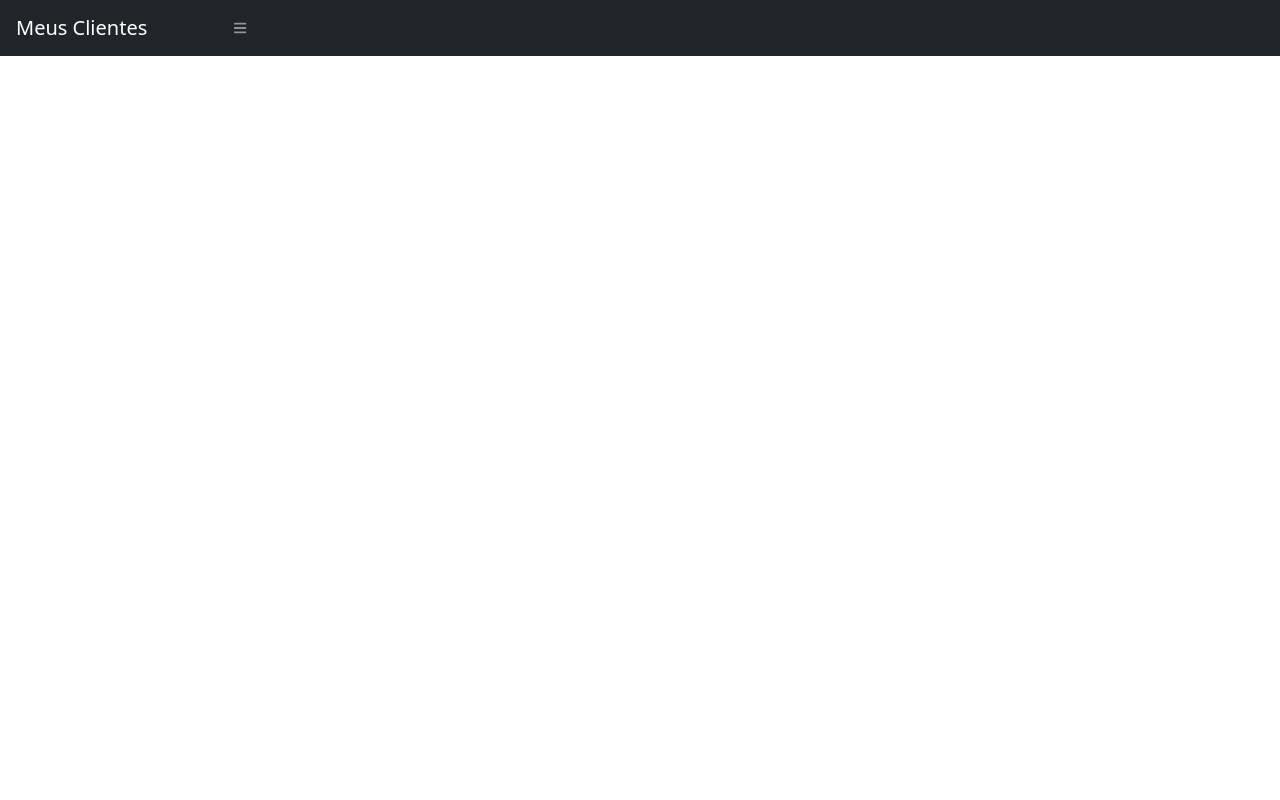
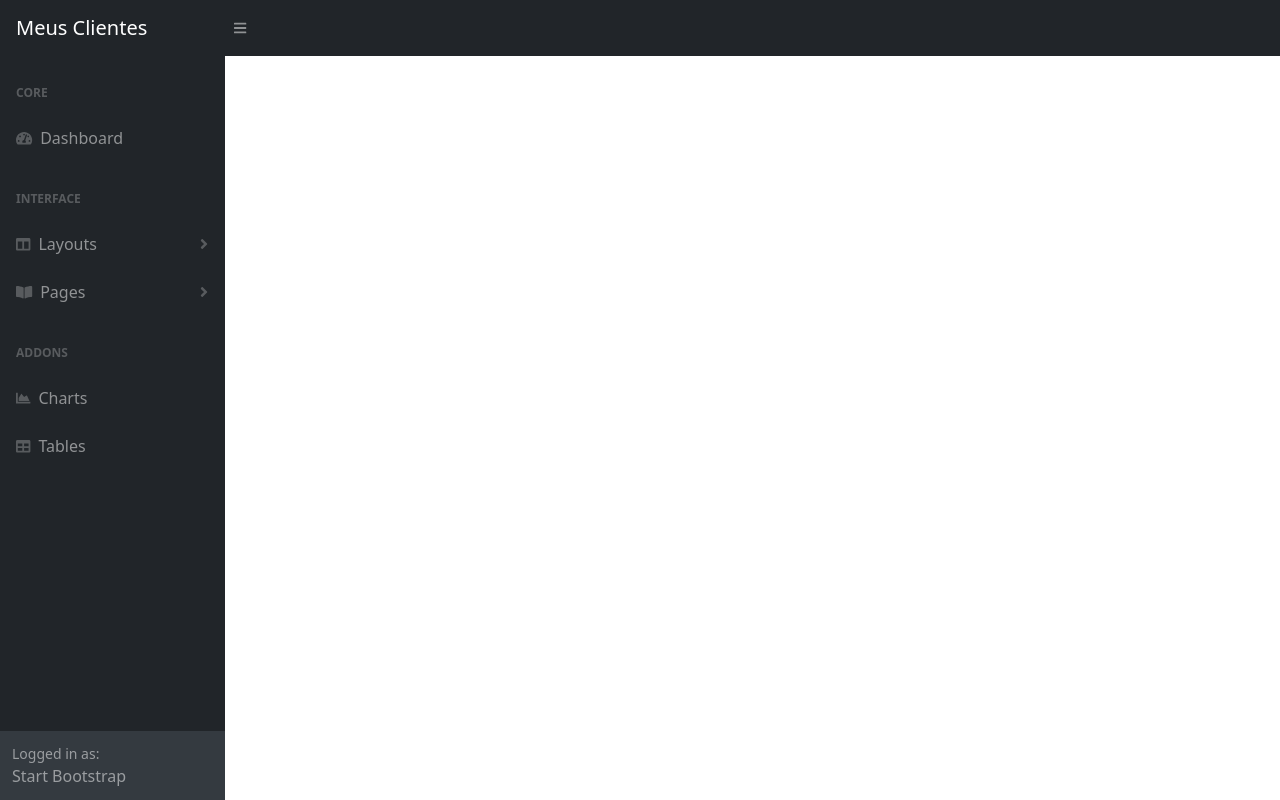
Before and after one commit to MarcosRossoni/CursoReact, an Angular app in the folder CursoSpringBootAngularFrontend/: page / in a window 1280 px wide. Built offline with nearby package versions, Linux system fonts and the light colour scheme.

Commit message:
configuracao de navbar e side bar

```diff
--- a/CursoSpringBootAngularFrontend/src/app/app.component.html
+++ b/CursoSpringBootAngularFrontend/src/app/app.component.html
@@ -1 +1,4 @@
 <app-navbar></app-navbar>
+<div id="layoutSidenav">
+  <app-sidebar></app-sidebar>
+</div>
--- /dev/null
+++ b/CursoSpringBootAngularFrontend/src/app/template/sidebar/sidebar.component.html
@@ -0,0 +1,58 @@
+
+<div id="layoutSidenav_nav">
+  <nav class="sb-sidenav accordion sb-sidenav-dark" id="sidenavAccordion">
+    <div class="sb-sidenav-menu">
+      <div class="nav">
+        <div class="sb-sidenav-menu-heading">Core</div>
+        <a class="nav-link" href="index.html"
+        ><div class="sb-nav-link-icon"><i class="fas fa-tachometer-alt"></i></div>
+          Dashboard</a
+        >
+        <div class="sb-sidenav-menu-heading">Interface</div>
+        <a class="nav-link collapsed" href="#" data-toggle="collapse" data-target="#collapseLayouts" aria-expanded="false" aria-controls="collapseLayouts"
+        ><div class="sb-nav-link-icon"><i class="fas fa-columns"></i></div>
+          Layouts
+          <div class="sb-sidenav-collapse-arrow"><i class="fas fa-angle-down"></i></div
+          ></a>
+        <div class="collapse" id="collapseLayouts" aria-labelledby="headingOne" data-parent="#sidenavAccordion">
+          <nav class="sb-sidenav-menu-nested nav"><a class="nav-link" href="layout-static.html">Static Navigation</a><a class="nav-link" href="layout-sidenav-light.html">Light Sidenav</a></nav>
+        </div>
+        <a class="nav-link collapsed" href="#" data-toggle="collapse" data-target="#collapsePages" aria-expanded="false" aria-controls="collapsePages"
+        ><div class="sb-nav-link-icon"><i class="fas fa-book-open"></i></div>
+          Pages
+          <div class="sb-sidenav-collapse-arrow"><i class="fas fa-angle-down"></i></div
+          ></a>
+        <div class="collapse" id="collapsePages" aria-labelledby="headingTwo" data-parent="#sidenavAccordion">
+          <nav class="sb-sidenav-menu-nested nav accordion" id="sidenavAccordionPages">
+            <a class="nav-link collapsed" href="#" data-toggle="collapse" data-target="#pagesCollapseAuth" aria-expanded="false" aria-controls="pagesCollapseAuth"
+            >Authentication
+              <div class="sb-sidenav-collapse-arrow"><i class="fas fa-angle-down"></i></div
+              ></a>
+            <div class="collapse" id="pagesCollapseAuth" aria-labelledby="headingOne" data-parent="#sidenavAccordionPages">
+              <nav class="sb-sidenav-menu-nested nav"><a class="nav-link" href="login.html">Login</a><a class="nav-link" href="register.html">Register</a><a class="nav-link" href="password.html">Forgot Password</a></nav>
+            </div>
+            <a class="nav-link collapsed" href="#" data-toggle="collapse" data-target="#pagesCollapseError" aria-expanded="false" aria-controls="pagesCollapseError"
+            >Error
+              <div class="sb-sidenav-collapse-arrow"><i class="fas fa-angle-down"></i></div
+              ></a>
+            <div class="collapse" id="pagesCollapseError" aria-labelledby="headingOne" data-parent="#sidenavAccordionPages">
+              <nav class="sb-sidenav-menu-nested nav"><a class="nav-link" href="401.html">401 Page</a><a class="nav-link" href="404.html">404 Page</a><a class="nav-link" href="500.html">500 Page</a></nav>
+            </div>
+          </nav>
+        </div>
+        <div class="sb-sidenav-menu-heading">Addons</div>
+        <a class="nav-link" href="charts.html"
+        ><div class="sb-nav-link-icon"><i class="fas fa-chart-area"></i></div>
+          Charts</a
+        ><a class="nav-link" href="tables.html"
+      ><div class="sb-nav-link-icon"><i class="fas fa-table"></i></div>
+        Tables</a
+      >
+      </div>
+    </div>
+    <div class="sb-sidenav-footer">
+      <div class="small">Logged in as:</div>
+      Start Bootstrap
+    </div>
+  </nav>
+</div>
--- /dev/null
+++ b/CursoSpringBootAngularFrontend/src/app/template/sidebar/sidebar.component.ts
@@ -0,0 +1,15 @@
+import { Component, OnInit } from '@angular/core';
+
+@Component({
+  selector: 'app-sidebar',
+  templateUrl: './sidebar.component.html',
+  styleUrls: ['./sidebar.component.css']
+})
+export class SidebarComponent implements OnInit {
+
+  constructor() { }
+
+  ngOnInit(): void {
+  }
+
+}
```
Also changed, not shown: CursoSpringBootAngularFrontend/src/app/template/template.module.ts (+5 -2 lines), CursoSpringBootAngularFrontend/src/app/template/sidebar/sidebar.component.css (added).
